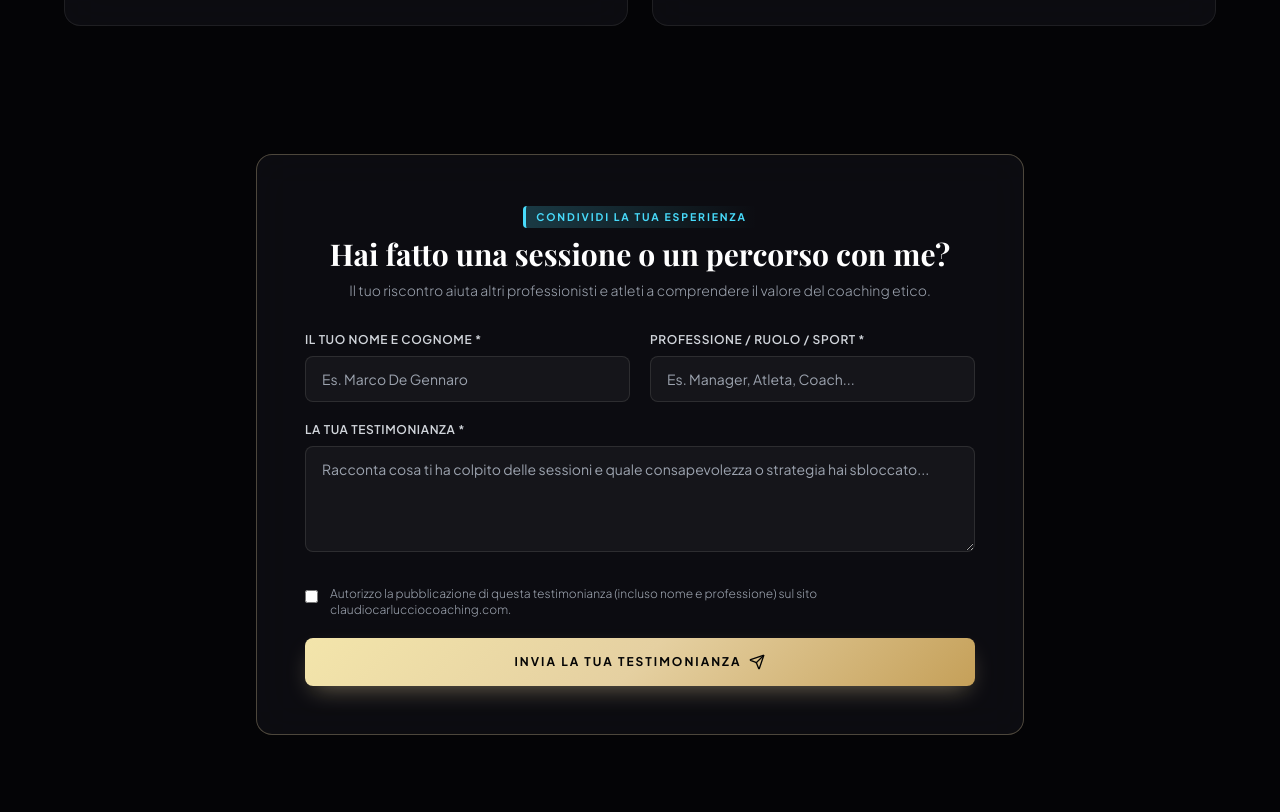
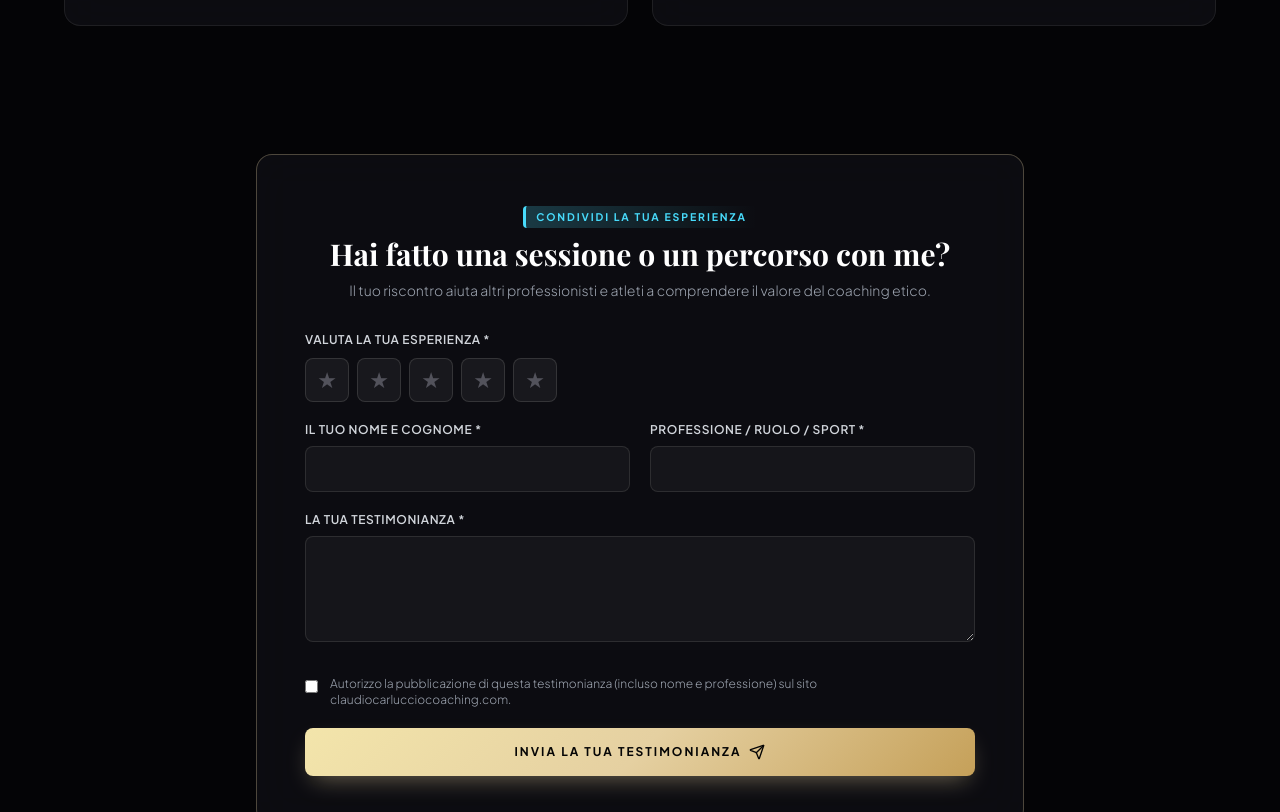
Before and after one commit to claudiocarlucciocoaching/claudiocarlucciocoaching.github.io, a plain HTML site: page testimonianza.html in a window 1280 px wide. Shown: the part 904-1716 px from the top of the page. Drawn offline with nearby package versions, Linux system fonts and the light colour scheme; a web font is replaced by a local one.

Commit message:
Update testimonianza.html

```diff
--- a/testimonianza.html
+++ b/testimonianza.html
@@ -73,6 +73,17 @@
             font-weight: 700; letter-spacing: 0.18em; text-transform: uppercase; font-size: 10.5px;
             background: linear-gradient(90deg, var(--hl-bg, rgba(229, 208, 161, 0.25)) 0%, transparent 100%);
             color: var(--hl-text, #E5D0A1); border-left: 3px solid var(--hl-text, #E5D0A1);
+        }
+        .star-tile {
+            width: 44px; height: 44px; border-radius: 8px;
+            background: rgba(255, 255, 255, 0.05); border: 1px solid rgba(255, 255, 255, 0.12);
+            color: #52525b; font-size: 22px; display: inline-flex; align-items: center; justify-content: center;
+            cursor: pointer; transition: all 0.2s ease;
+        }
+        .star-tile.active {
+            background: linear-gradient(135deg, #F3E5AB 0%, #E5D0A1 60%, #C5A059 100%);
+            border-color: #E5D0A1; color: #050505;
+            box-shadow: 0 6px 18px -4px rgba(229, 208, 161, 0.45);
         }
         body.theme-reviews { background-color: #040406; }
         body.theme-form { background-color: #050814; }
@@ -197,7 +208,7 @@
                 </div>
             </section>
 
-            <!-- SEZIONE 2: MODULO LASCIA LA TUA TESTIMONIANZA -->
+            <!-- SEZIONE 2: MODULO LASCIA LA TUA TESTIMONIANZA (STILE TRUSTPILOT) -->
             <section class="scroll-section pt-8" data-theme="form" data-glow="radial-gradient(circle at 50% 50%, rgba(72, 219, 251, 0.12) 0%, transparent 65%)">
                 <div class="lux-card p-8 md:p-12 rounded-2xl border border-premium-champagne/30 max-w-3xl mx-auto">
                     <div class="text-center mb-8">
@@ -206,25 +217,42 @@
                         <p class="text-gray-400 text-xs md:text-sm font-light">Il tuo riscontro aiuta altri professionisti e atleti a comprendere il valore del coaching etico.</p>
                     </div>
 
-                    <form action="https://formsubmit.co/claudiocarlucciocoaching@gmail.com" method="POST" class="space-y-5">
+                    <form id="review-form" action="https://formsubmit.co/claudiocarlucciocoaching@gmail.com" method="POST" class="space-y-5">
                         <input type="hidden" name="_subject" value="Nuova Testimonianza dal Sito Web">
                         <input type="hidden" name="_captcha" value="false">
                         <input type="hidden" name="_next" value="https://claudiocarlucciocoaching.com/grazie.html">
+                        <input type="hidden" name="Valutazione" id="rating-input" value="">
+
+                        <!-- VALUTAZIONE A STELLE STILE TRUSTPILOT -->
+                        <div>
+                            <label class="block text-xs uppercase tracking-wider text-gray-300 mb-2.5 font-semibold">Valuta la tua esperienza *</label>
+                            <div class="flex flex-wrap items-center gap-3">
+                                <div id="star-container" class="flex items-center gap-2" role="radiogroup" aria-label="Valutazione da 1 a 5 stelle">
+                                    <button type="button" class="star-tile" data-value="1" aria-label="1 stella">★</button>
+                                    <button type="button" class="star-tile" data-value="2" aria-label="2 stelle">★</button>
+                                    <button type="button" class="star-tile" data-value="3" aria-label="3 stelle">★</button>
+                                    <button type="button" class="star-tile" data-value="4" aria-label="4 stelle">★</button>
+                                    <button type="button" class="star-tile" data-value="5" aria-label="5 stelle">★</button>
+                                </div>
+                                <span id="rating-label" class="text-xs font-medium text-premium-champagne"></span>
+                            </div>
+                            <p id="rating-error" class="hidden text-xs text-red-400 mt-2">Seleziona un punteggio da 1 a 5 stelle prima di inviare.</p>
+                        </div>
 
                         <div class="grid grid-cols-1 sm:grid-cols-2 gap-5">
                             <div>
                                 <label class="block text-xs uppercase tracking-wider text-gray-300 mb-2 font-semibold">Il Tuo Nome e Cognome *</label>
-                                <input type="text" name="Nome" required placeholder="Es. Marco De Gennaro" class="w-full px-4 py-3 rounded-lg bg-white/[0.04] border border-white/10 text-white text-sm focus:outline-none focus:border-premium-champagne">
+                                <input type="text" name="Nome" required class="w-full px-4 py-3 rounded-lg bg-white/[0.04] border border-white/10 text-white text-sm focus:outline-none focus:border-premium-champagne">
                             </div>
                             <div>
                                 <label class="block text-xs uppercase tracking-wider text-gray-300 mb-2 font-semibold">Professione / Ruolo / Sport *</label>
-                                <input type="text" name="Professione" required placeholder="Es. Manager, Atleta, Coach..." class="w-full px-4 py-3 rounded-lg bg-white/[0.04] border border-white/10 text-white text-sm focus:outline-none focus:border-premium-champagne">
+                                <input type="text" name="Professione" required class="w-full px-4 py-3 rounded-lg bg-white/[0.04] border border-white/10 text-white text-sm focus:outline-none focus:border-premium-champagne">
                             </div>
                         </div>
 
                         <div>
                             <label class="block text-xs uppercase tracking-wider text-gray-300 mb-2 font-semibold">La tua Testimonianza *</label>
-                            <textarea name="Messaggio" rows="4" required placeholder="Racconta cosa ti ha colpito delle sessioni e quale consapevolezza o strategia hai sbloccato..." class="w-full px-4 py-3 rounded-lg bg-white/[0.04] border border-white/10 text-white text-sm focus:outline-none focus:border-premium-champagne"></textarea>
+                            <textarea name="Messaggio" rows="4" required class="w-full px-4 py-3 rounded-lg bg-white/[0.04] border border-white/10 text-white text-sm focus:outline-none focus:border-premium-champagne"></textarea>
                         </div>
 
                         <div class="flex items-start gap-3 pt-2">
@@ -276,6 +304,51 @@
         }, { threshold: 0.25 });
 
         sections.forEach(sec => sectionObserver.observe(sec));
+
+        // Gestione Valutazione a Stelle stile Trustpilot
+        const starTiles = document.querySelectorAll('.star-tile');
+        const ratingInput = document.getElementById('rating-input');
+        const ratingLabel = document.getElementById('rating-label');
+        const ratingError = document.getElementById('rating-error');
+        const reviewForm = document.getElementById('review-form');
+        const ratingTexts = {
+            1: '1/5 • Scarso',
+            2: '2/5 • Mediocre',
+            3: '3/5 • Buono',
+            4: '4/5 • Ottimo',
+            5: '5/5 • Eccellente'
+        };
+        let selectedRating = 0;
+
+        function renderStars(count) {
+            starTiles.forEach(tile => {
+                const val = Number(tile.getAttribute('data-value'));
+                tile.classList.toggle('active', val <= count);
+            });
+            ratingLabel.textContent = count > 0 ? ratingTexts[count] : '';
+        }
+
+        starTiles.forEach(tile => {
+            const val = Number(tile.getAttribute('data-value'));
+            tile.addEventListener('mouseenter', () => renderStars(val));
+            tile.addEventListener('click', () => {
+                selectedRating = val;
+                ratingInput.value = `${val}/5 (${'★'.repeat(val)})`;
+                ratingError.classList.add('hidden');
+                renderStars(selectedRating);
+            });
+        });
+
+        document.getElementById('star-container').addEventListener('mouseleave', () => {
+            renderStars(selectedRating);
+        });
+
+        reviewForm.addEventListener('submit', (e) => {
+            if (!selectedRating) {
+                e.preventDefault();
+                ratingError.classList.remove('hidden');
+            }
+        });
     </script>
 </body>
 </html>
```
